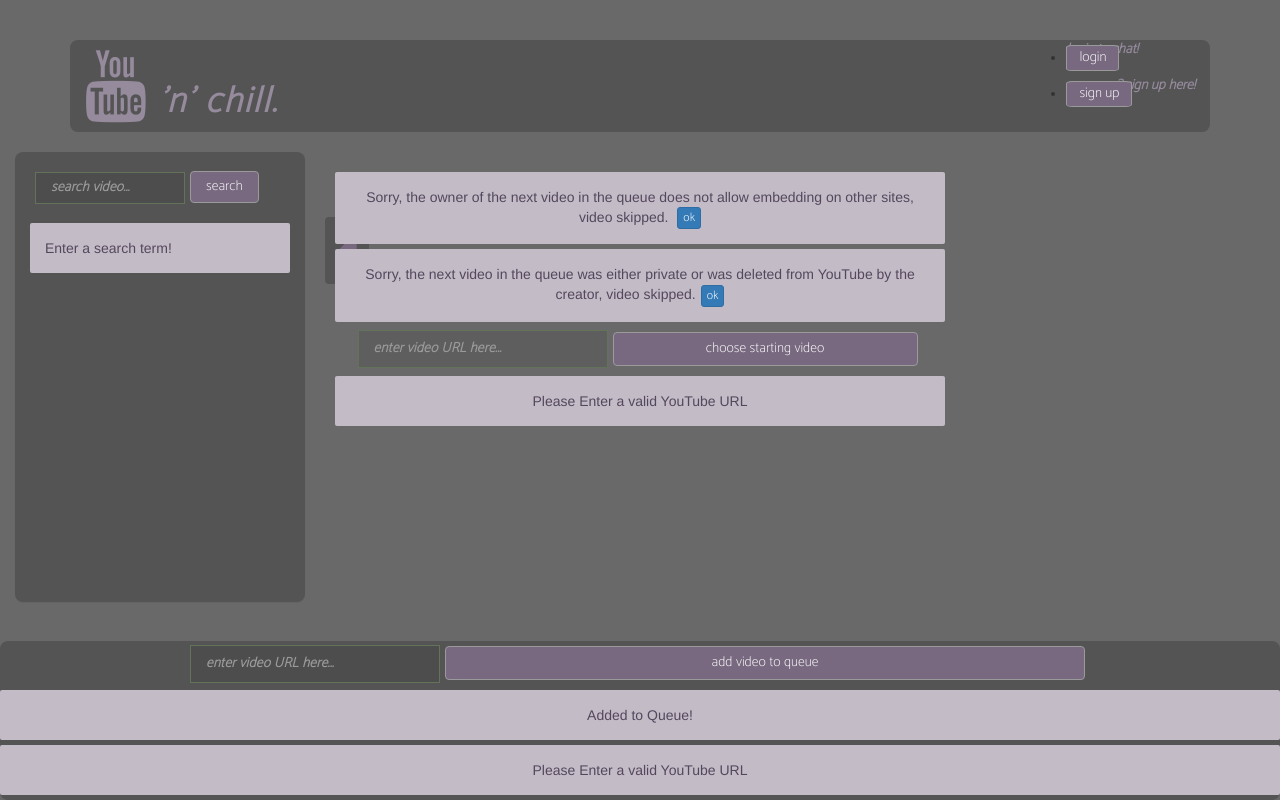
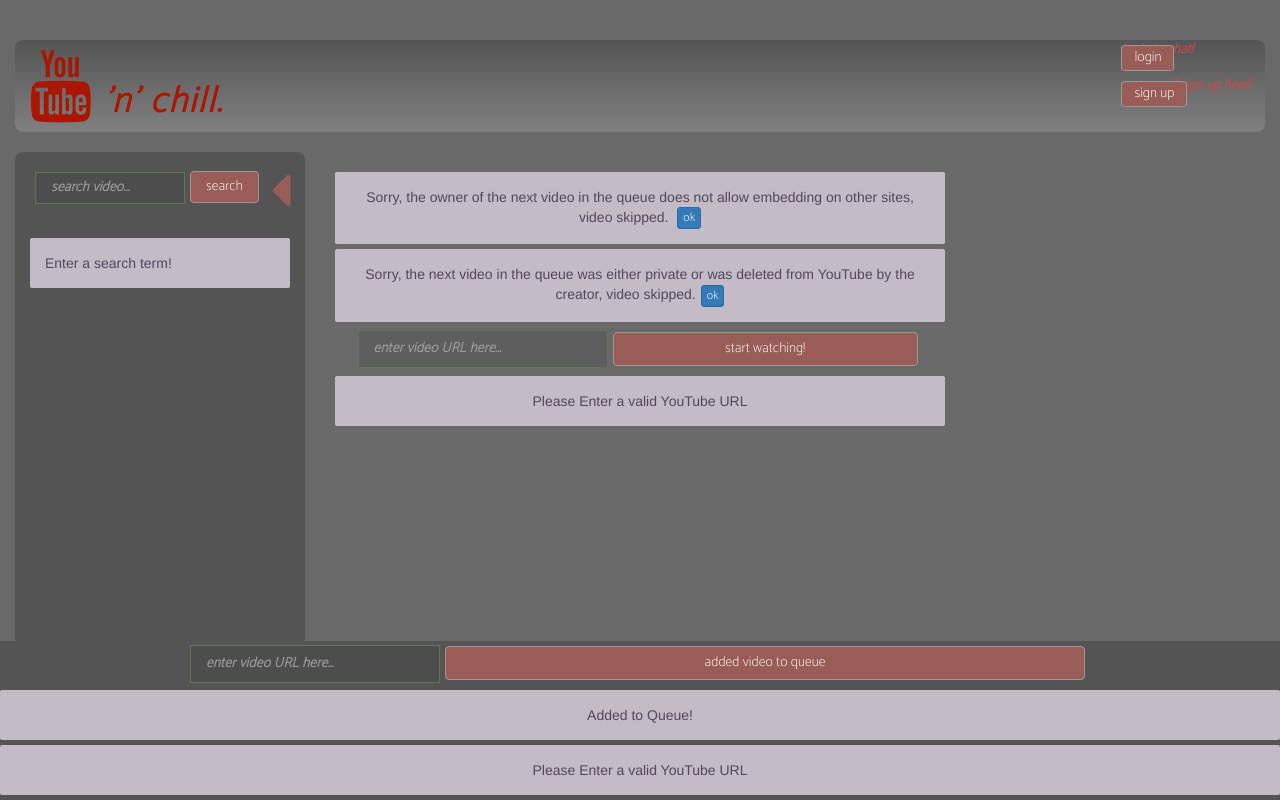
Before and after one commit to jmona789/portfolio2.0, a website: page public/views/youtube.html in a window 1280 px wide. Drawn offline with nearby package versions, Linux system fonts and the light colour scheme; a script that the page names is missing.

Commit message:
updated youtube and chill with new style

```diff
--- a/public/css/youtube/youtube.css
+++ b/public/css/youtube/youtube.css
@@ -1,5 +1,13 @@
-.navbar{
-  margin-top:40px;
+html, body, .searchPanelDefault {
+  height: 95%;
+}
+
+.searchRow {
+  height: 80%
+}
+
+.searchColumn{
+  height: 90%;
 }
 
 body {
@@ -11,6 +19,10 @@
   text-transform: lowercase;
 }
 
+.startButtons{
+  list-style: none;
+}
+
 
             /*FOOTER */
 #footerQueue {
@@ -18,18 +30,27 @@
 }
               /*NAVBAR*/
 
-.navbar {
-  background-color: #545454;
+.header {
+  margin-top: 40px;
+  background-color: #545454;/* For browsers that do not support gradients */
+  background: -webkit-linear-gradient(#545454, grey); /* For Safari 5.1 to 6.0 */
+  background: -o-linear-gradient(#545454, grey); /* For Opera 11.1 to 12.0 */
+  background: -moz-linear-gradient(#545454, grey); /* For Firefox 3.6 to 15 */
+  background: linear-gradient(#545454, grey); /* Standard syntax */
   border: 0;
   border-radius: 8px;
 }
 
+.footer{
+  border:0px;
+  background-color: #545454;
+}
 .nav-title {
   margin-top: 10px;
   font-family: 'Catamaran', sans-serif;
   text-transform: lowercase;
   letter-spacing: 2px;
-  color: #968a9d;
+  color: #AB1600;
   font-weight: bold;
   font-style: italic;
 }
@@ -37,7 +58,7 @@
 ul label {
   font-family: 'Catamaran', sans-serif;
   text-transform: lowercase;
-	color: #968a9d;
+  color: #BF4E48;
   font-style: italic;
   margin-right: 15px;
   margin-bottom: -30px;
@@ -84,7 +105,7 @@
   padding-bottom: 2px;
   padding-top: 2px;
   border-radius: 10%;
-  background-color: #786981;
+  background-color: #995C57;
   border: 1px solid;
   border-color: #9a9a9a;
   color: #FAFAFA;
@@ -92,13 +113,13 @@
 
 #signinButton:hover,
 #registerButton:hover {
-	background-color: #695973;
+  background-color: #BF4E48;
   border-color: #9a9a9a;
 }
 
 #signinButton:focus,
 #registerButton:focus {
-	background-color: #695973;
+  background-color: #BF4E48;
   border-color: #9a9a9a;
   outline: 0 none;
 }
@@ -117,7 +138,7 @@
 }
 
 .searchInput:focus {
-  background-color: #493e50 !important;
+  background-color: #454444 !important;
 }
 
               /*SEARCH PANEL*/
@@ -133,26 +154,26 @@
 .searchBtn {
   padding: 5px 15px;
   border: 0;
-  background-color: #786981;
+  background-color: #995C57;
   color: #FAFAFA;
   border: 1px solid;
   border-color: #9a9a9a;
 }
 
 .searchBtn:hover {
-  background-color: #695973;
+  background-color: #BF4E48;
   outline: 0 none;
   border-color: #9a9a9a;
 }
 
 .searchBtn:active {
-  background-color: #695973;
+  background-color: #BF4E48;
   outline: 0 none;
   border-color: #9a9a9a;
 }
 
 .searchBtn:focus {
-  background-color: #695973;
+  background-color: #BF4E48;
   outline: 0 none;
   border-color: #9a9a9a;
 }
@@ -163,7 +184,7 @@
 .startVideoUrlBtn {
   display: inline-block;
   width: 50%;
-  background-color: #786981;
+  background-color: #995C57;
   margin: 5px;
   border: 0;
   color: #FAFAFA;
@@ -174,19 +195,19 @@
 .addVideoSearchBtn:hover,
 .addVideoUrlBtn:hover,
 .startVideoUrlBtn:hover {
-  background-color: #695973;
+  background-color: #BF4E48;
   border-color: #9a9a9a;
 }
 
 .addVideoUrlBtn:active,
 .startVideoUrlBtn:active {
-  background-color: #695973;
+  background-color: #BF4E48;
   border-color: #9a9a9a;
 }
 
 .addVideoUrlBtn:focus,
 .startVideoUrlBtn:focus {
-  background-color: #695973;
+  background-color: #BF4E48;
   border-color: #9a9a9a;
 }
 
@@ -208,7 +229,7 @@
 
 .urlQueueInput:focus,
 .urlInput:focus {
-  background-color: #493e50 !important;
+  background-color: #454444 !important;
 }
 
               /*ALERTS*/
@@ -228,7 +249,7 @@
 .modal-dialog {
   font-family: 'Catamaran', sans-serif;
   text-transform: lowercase;
-	color: #968a9d;
+  color: #BF4E48;
 }
 
 .modal-header {
@@ -268,49 +289,48 @@
 #registerPassword:focus,
 #loginEmail:focus,
 #loginPassword:focus {
-	background-color: #493e50 !important;
+  background-color: #454444 !important;
 }
 
 #registerUsername:active,
 #registerPassword:active,
 #loginEmail:active,
 #loginPassword:active {
-  background-color: #493e50 !important;
+  background-color: #454444 !important;
 }
 
               /*TOGGLE PANEL BUTTON*/
 
 .hidePanelBtn {
   background-color: #545454 !important;
-  color: #786981;
+  color: #995C57;
   font-size: 55px;
-  margin-left: 210px;
-  margin-top: 50px;
+  margin-left: 88%;
+  margin-top: -20%;
   border: 0;
-  position: fixed;
-  left: 115px;
+  position: static;
 }
 
 .hidePanelBtn:hover {
   background-color: #545454 !important;
-  color: #786981;
+  color: #995C57;
   font-size: 55px;
 }
 
 .showPanelBtn {
   background-color: #545454 !important;
-  color: #786981;
+  color: #995C57;
   border-color:#545454;
   font-size: 55px;
-  margin-top: 50px;
-  margin-left: 20px;
-  position: absolute;
-  left: 65px;
+  margin-top: -15px;
+  margin-left: 60%;
+  position: static;
+  width: 30px;
 }
 
 .showPanelBtn:hover {
   background-color: #545454 !important;
-  color: #786981;
+  color: #995C57;
   font-size: 55px;
   border-color:#545454;
 }
@@ -322,13 +342,13 @@
 .addVideoSearchBtn{
   color: #FAFAFA;
   margin-left: 10px;
-  background-color: #786981;
+  background-color: #995C57;
   border: 1px solid;
   border-color: #9a9a9a;
 }
 
 .searchPanel{
-  height: 450px;
+  height:100%;
   overflow: auto;
 }
 
@@ -349,23 +369,23 @@
 }
 
 a{
-  color: #786981;
+  color: #995C57;
 }
 
 a:hover{
-  color: #695973;
+  color: #BF4E48;
 
 }
 
 .showPanelBtn:focus {
   outline: none;
-  color: #786981;
+  color: #995C57;
   border-color:#545454;
 }
 
 .hidePanelBtn:focus {
   outline: none;
-  color: #786981;
+  color: #995C57;
   border-color:#545454;
 }
 
@@ -374,3 +394,7 @@
   height: 130px;
   overflow: auto;
 }
+
+.thumb{
+  margin-bottom: 20px;
+}
--- a/public/views/youtube.html
+++ b/public/views/youtube.html
@@ -14,8 +14,8 @@
   <link rel="stylesheet" type="text/css" href="/css/youtube/youtube.css">
 
 <body>
-  <div class="container">
-    <nav class="navbar navbar-default">
+  <div class="container-fluid">
+    <nav class="navbar navbar-default header">
       <div class="container-fluid">
         <div class="navbar-header">
           <h1 class="nav-title"><i class="fa fa-youtube fa-2x"></i> 'N' Chill.</h1>
@@ -30,13 +30,12 @@
         </div>
       </div>
     </nav>
-    <div class="row-fluid">
+    <div class="row-fluid searchRow">
       <div class="col-md-3 searchColumn">
-        <div class="panel panel-default">
+        <div class="panel panel-default searchPanelDefault">
           <div class="panel-body searchPanel">
-            <button class="btn btn-info hidePanelBtn"><i class="fa fa-caret-left"></i></button>
-            <form onsubmit="return false"><input type="text" class="searchInput" placeholder="search video..." /><button class="btn btn-primary searchBtn">Search</button></form>
-
+            <form onsubmit="return false"><input type="text" class="searchInput" placeholder="search video..." /><button class="btn btn-primary searchBtn">Search</button><button class="btn btn-info hidePanelBtn"><i class="fa fa-caret-left"></i></button>
+            </form>
             <div>
               <ul class="list-unstyled" id="searchResults">
               </ul>
@@ -44,6 +43,7 @@
             <div class="alert alert-danger noSearchTerm" role="alert">
               Enter a search term!
             </div>
+
           </div>
         </div>
       </div>
@@ -63,8 +63,8 @@
         <div class="alert alert-danger embedErrorAlert" id="videoNotFound" role="alert">
          Sorry, the next video in the queue was either private or was deleted from YouTube by the creator, video skipped.<button class="btn btn-primary btn-xs confirmVideoSkippedBtn">OK</button>
         </div>
-		    <div class="video-container">
-		      <input type="text" class="urlInput" placeholder="enter video URL here..." /><button class="btn startVideoUrlBtn btn-primary">Choose Starting Video</button>
+        <div class="video-container">
+          <input type="text" class="urlInput" placeholder="enter video URL here..." /><button class="btn startVideoUrlBtn btn-primary">Start Watching!</button>
           <div class="alert alert-danger noTextAlertStart" role="alert">
             Please Enter a valid YouTube URL
           </div>
@@ -127,9 +127,9 @@
      </div>
       <!-- Footer -->
     <div class="navbar-footer">
-      <nav class="navbar navbar-default navbar-fixed-bottom" id="footerQueue">
+      <nav class="navbar navbar-default navbar-fixed-bottom footer" id="footerQueue">
         <input type="text" class="urlQueueInput" placeholder="enter video URL here..." /><button class="btn addVideoUrlBtn btn-primary">
-          Add Video to Queue</button>
+          Added Video to Queue</button>
         <div class="alert alert-info videoAddedAlert" role="alert">
           Added to Queue!
         </div>
```
Lines whose indentation alone changed are shown as unchanged.
